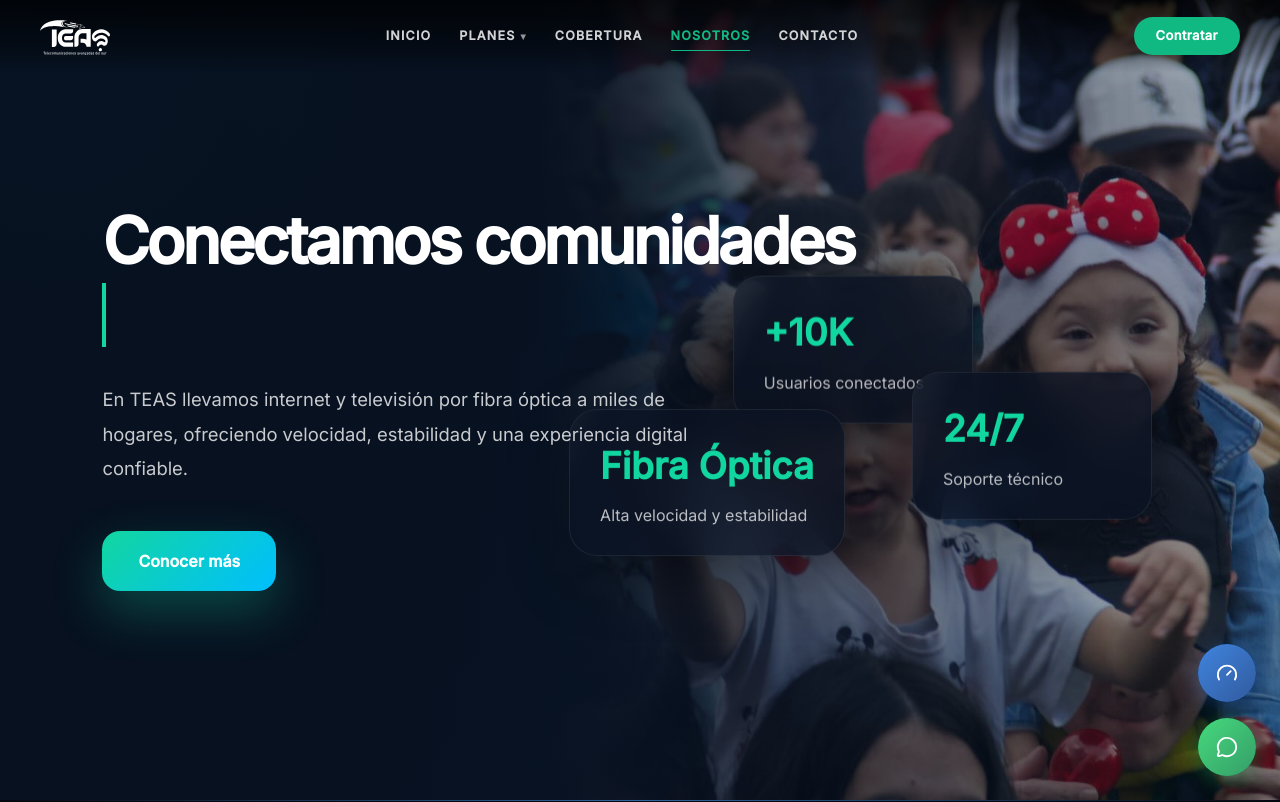
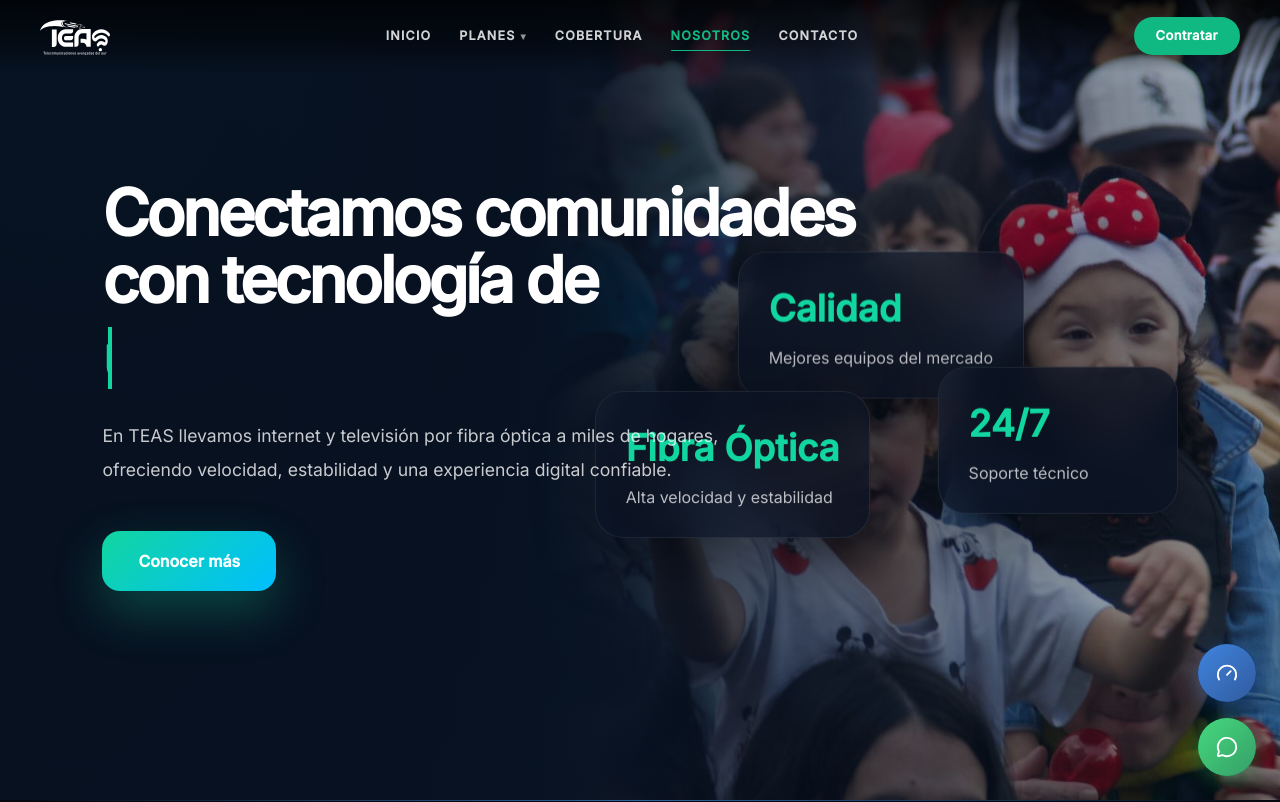
Before and after one commit to ThomasAguirreMT/Teas, a React (Vite) app: page /nosotros in a window 1280 px wide. Shown: the top 802 px of the page. Built offline with nearby package versions, Linux system fonts and the light colour scheme.

Commit message:
se implementa el apartado de nosotros

```diff
--- a/src/components/SobreNosotr/SobreNosotros.css
+++ b/src/components/SobreNosotr/SobreNosotros.css
@@ -8,7 +8,7 @@
   display: flex;
   align-items: center;
 
-  padding: 120px 0;
+  padding: 40px 0 70px;
 
   background:
     radial-gradient(circle at top left, rgba(0,191,255,0.22), transparent 25%),
@@ -118,7 +118,7 @@
   width: 100%;
   max-width: 1500px;
 
-  margin: auto;
+  margin: 0 auto;
 
   padding: 0 8%;
 }
@@ -127,52 +127,51 @@
 
 .about-content {
   max-width: 760px;
+
   position: relative;
+
   z-index: 5;
 }
 
 .about-content h1 {
 
-  display: flex;
-  flex-direction: column;
-  align-items: flex-start;
+  font-size: clamp(3.5rem, 5vw, 6rem);
 
-  font-size: clamp(3.5rem, 5vw, 6.2rem);
-
-  line-height: 1;
+  line-height: 1.05;
 
   color: white;
 
   font-weight: 800;
 
-  margin-bottom: 35px;
+  margin-bottom: 30px;
 
   letter-spacing: -3px;
-
-  max-width: 900px;
 }
 
 .about-content p {
+
   max-width: 620px;
 
   color: rgba(255,255,255,0.78);
 
-  font-size: 1.15rem;
+  font-size: 1.1rem;
 
   line-height: 1.9;
+
+  text-wrap: balance;
 }
 
 /* TYPING EFFECT */
 
 .typing-title {
 
-  display: block;
+  display: inline-block;
 
   width: fit-content;
 
-  max-width: 100%;
+  max-width: fit-content;
 
-  margin-top: 10px;
+  margin-top: 14px;
 
   color: #12d6a0;
 
@@ -182,9 +181,15 @@
 
   border-right: 4px solid #12d6a0;
 
+  font-size: 0.92em;
+
+  padding-right: 6px;
+
+  vertical-align: bottom;
+
   animation:
-    typing 4s steps(32, end) infinite,
-    blink 0.8s step-end infinite;
+    typing 4s steps(18) infinite,
+    blink .6s step-end infinite;
 }
 
 /* TYPING */
@@ -196,11 +201,11 @@
   }
 
   40% {
-    width: 100%;
+    width: 18ch;
   }
 
   80% {
-    width: 100%;
+    width: 18ch;
   }
 
   100% {
@@ -226,6 +231,7 @@
 }
 
 .about-actions button {
+
   padding: 18px 36px;
 
   border: none;
@@ -242,6 +248,7 @@
   color: white;
 
   font-size: 1rem;
+
   font-weight: 700;
 
   cursor: pointer;
@@ -253,6 +260,7 @@
 }
 
 .about-actions button:hover {
+
   transform: translateY(-6px);
 
   box-shadow:
@@ -262,6 +270,7 @@
 /* FLOATING CARDS */
 
 .floating-card {
+
   position: absolute;
 
   background:
@@ -297,6 +306,7 @@
 /* SHINE EFFECT */
 
 .floating-card::before {
+
   content: "";
 
   position: absolute;
@@ -347,6 +357,7 @@
 }
 
 .floating-card h2 {
+
   color: #12d6a0;
 
   font-size: 2.3rem;
@@ -359,6 +370,7 @@
 }
 
 .floating-card span {
+
   color: rgba(255,255,255,0.72);
 
   font-size: 1rem;
@@ -369,22 +381,25 @@
 /* POSITIONS */
 
 .card-1 {
+
   top: 18%;
-  right: 24%;
+  right: 20%;
 
   animation-delay: 0s;
 }
 
 .card-2 {
+
   bottom: 18%;
-  right: 10%;
+  right: 8%;
 
   animation-delay: 1.5s;
 }
 
 .card-3 {
-  bottom: 6%;
-  right: 34%;
+
+  bottom: 10%;
+  right: 32%;
 
   animation-delay: 3s;
 }
@@ -420,18 +435,23 @@
 @media (max-width: 1100px) {
 
   .about {
+
     min-height: auto;
-    padding: 140px 0;
+
+    padding: 120px 0 90px;
   }
 
   .about-bg-image {
+
     width: 100%;
+
     opacity: 0.22;
 
     mask-image: none;
   }
 
   .about-overlay {
+
     background:
       linear-gradient(
         180deg,
@@ -441,6 +461,7 @@
   }
 
   .floating-card {
+
     position: relative;
 
     top: auto;
@@ -450,6 +471,7 @@
     margin-top: 25px;
 
     width: 100%;
+
     max-width: 350px;
   }
 
@@ -458,17 +480,20 @@
 @media (max-width: 768px) {
 
   .about {
-    padding: 120px 0 90px;
+
+    padding: 110px 0 80px;
   }
 
   .about-container {
+
     padding: 0 6%;
   }
 
   .about-content h1 {
+
     font-size: 3rem;
 
-    line-height: 1.05;
+    line-height: 1.1;
   }
 
   .typing-title {
@@ -483,14 +508,17 @@
   }
 
   .about-content p {
+
     font-size: 1rem;
   }
 
   .about-actions button {
+
     width: 100%;
   }
 
   .floating-card {
+
     max-width: 100%;
   }
 
--- a/src/components/SobreNosotr/SobreNosotros.jsx
+++ b/src/components/SobreNosotr/SobreNosotros.jsx
@@ -18,13 +18,12 @@ const About = () => {
                 <div className="about-content">
 
 
-
                     <h1>
-                        Conectamos comunidades
+                        Conectamos comunidades <br />
+                        con tecnología de <br/>
 
                         <span className="typing-title">
-                            con tecnología de última generación</span>
-
+                            última generación</span>
                     </h1>
 
                     <p>
@@ -44,8 +43,8 @@ const About = () => {
                 {/* FLOATING CARDS */}
 
                 <div className="floating-card card-1">
-                    <h2>+10K</h2>
-                    <span>Usuarios conectados</span>
+                    <h2>Calidad</h2>
+                    <span>Mejores equipos del mercado </span>
                 </div>
 
                 <div className="floating-card card-2">
--- a/src/components/footer/footer.jsx
+++ b/src/components/footer/footer.jsx
@@ -52,8 +52,8 @@ export default function Footer() {
                             <a href="tel:+573176683567">+57 317 6683567</a>
                         </li>
                         <li>
-                            <a href="mailto:info@telecomunicacionesavanzadasdelsur.com">
-                                info@telecomunicacionesavanzadasdelsur.com
+                            <a href="mailto:info@teas.com.co">
+                                info@teas.com.co
                             </a>
                         </li>
                         <li><Link to="/pqr">Radica aqui tu PQR</Link></li>
```
